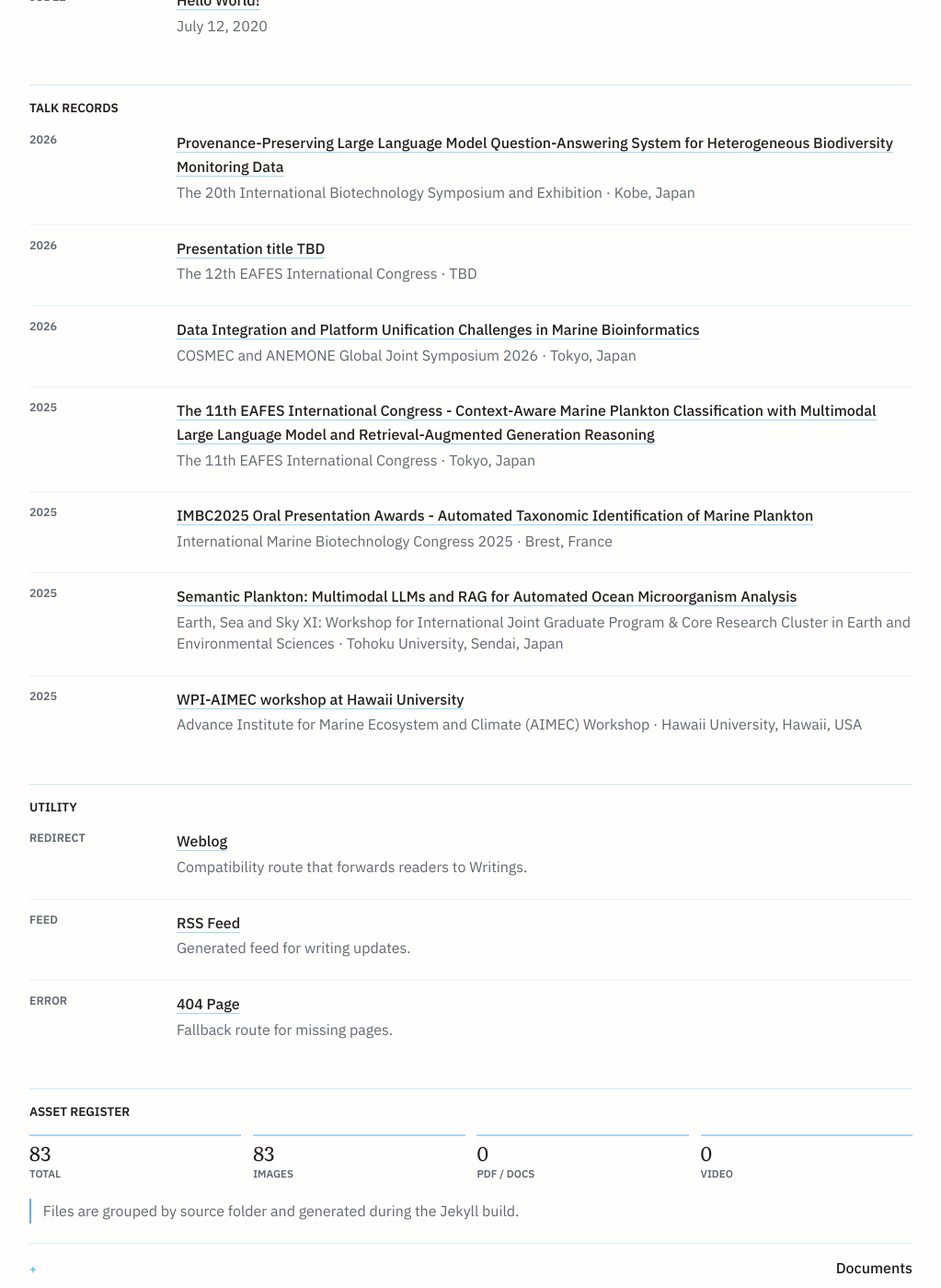
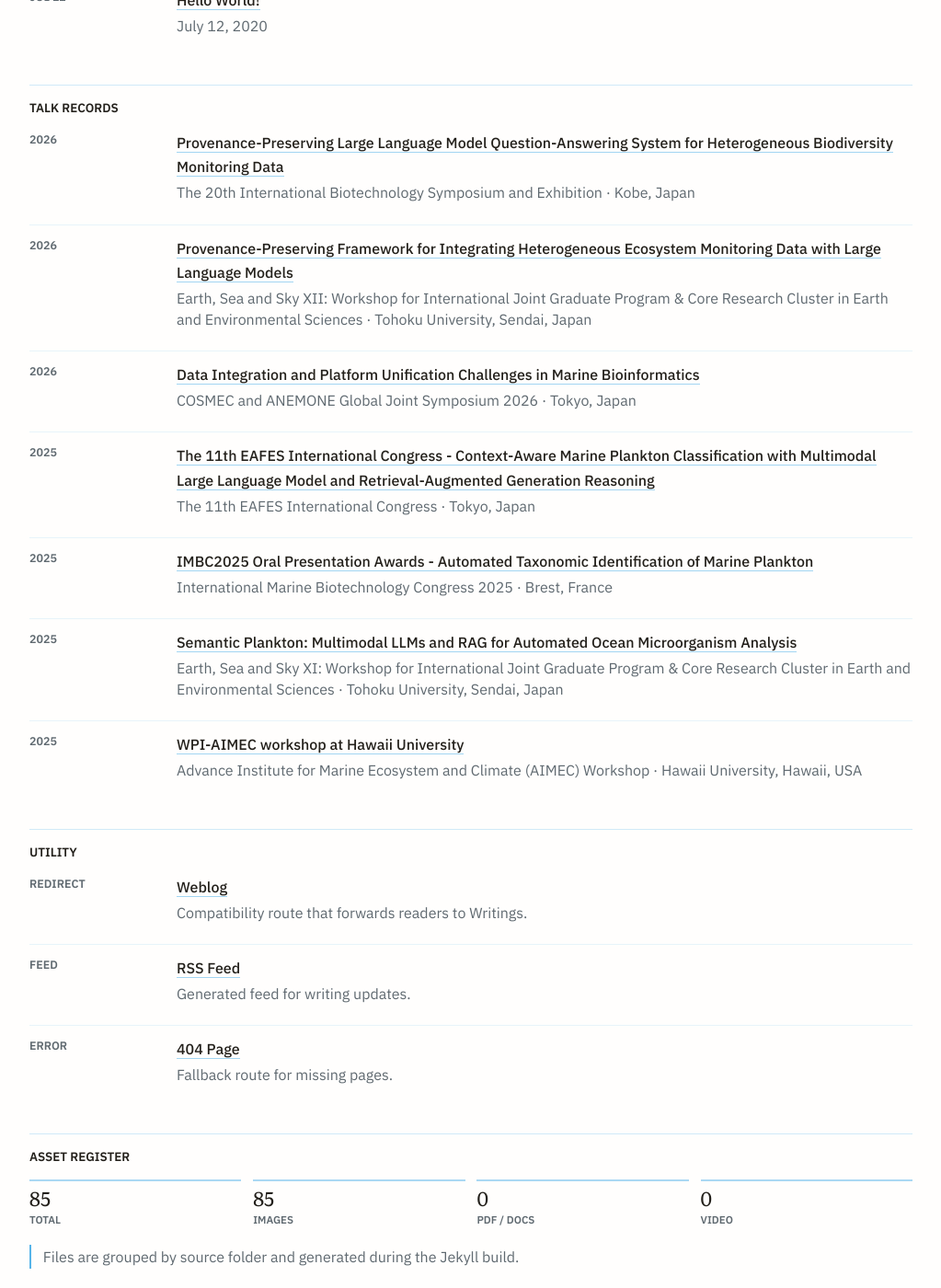
Before and after one commit to jarondlk/jaronchai-blog, a Jekyll site: the page built from pages/sitemap.markdown, in a window 1280 px wide and 1400 px high, scrolled down 3981 px. Shown: the whole window at 92% size, without its empty margins (128-1151 px from the left). Built offline with Jekyll 4.4.1, drawn with Linux system fonts in a browser that asks for light colours; some of the changed text lies outside the part shown.

Commit message:
Add talks

```diff
--- a/_data/talks.yml
+++ b/_data/talks.yml
@@ -19,14 +19,21 @@
     - assets/talks/2026-06-29/ibs2026-kobe-3.jpg
     - assets/talks/2026-06-29/ibs2026-kobe-4.jpg
 
-- title: "Presentation title TBD"
-  event: "The 12th EAFES International Congress"
+- title: "Provenance-Preserving Framework for Integrating Heterogeneous Ecosystem Monitoring Data with Large Language Models"
+  event: "Earth, Sea and Sky XII: Workshop for International Joint Graduate Program & Core Research Cluster in Earth and Environmental Sciences"
   date: "2026-06-04"
-  location: "TBD"
+  location: "Tohoku University, Sendai, Japan"
   description: >
-    Placeholder entry for an upcoming talk at The 12th EAFES International Congress.
-    Details, title, links, and images will be added later.
-  links: {}
+    Poster presentation on a provenance-preserving framework for integrating heterogeneous ecosystem
+    monitoring data with large language models, presented as the follow-up to last year's Earth, Sea
+    and Sky workshop record.
+  links:
+    website: "https://gp-ees.tohoku.ac.jp/en/activity/workshop/"
+    abstract: "/assets/talks/2026-06-04/essxii-2026-abstract.pdf"
+    poster: "/assets/talks/2026-06-04/essxii-2026-poster.pdf"
+  images:
+    - assets/talks/2026-06-04/essxii-2026-poster-photo.jpg
+    - assets/talks/2026-06-04/essxii-2026-workshop-photo.jpg
 
 - title: "Data Integration and Platform Unification Challenges in Marine Bioinformatics"
   event: "COSMEC and ANEMONE Global Joint Symposium 2026"
@@ -67,7 +74,7 @@
     I received IMBC organization awards for other outstanding oral presentations.
   links:
     website: "https://www-iuem.univ-brest.fr/imbc-2025/?lang=e"
-    slides: "https://jaronchai.com/assets/documents/Jaronchai_IMBC2025_small.pdf"
+    slides: "/assets/talks/2025-07-08/imbc2025-slides.pdf"
     abstract: "https://jaronchai.com/assets/talks/2025-07-08/imbc_abs.pdf"
     award: "https://wpi-aimec.jp/en/news/2465/"
   images:
--- a/_data/upcoming_conferences.yml
+++ b/_data/upcoming_conferences.yml
@@ -1,9 +1,3 @@
-- title: "NIFS Doctoral Program Presentation Session"
-  date_start: "2026-07-30"
-  date_label: "Jul 30, 2026"
-  location: "GSIS, Tohoku University, Sendai, Japan"
-  note: "Presentation session for NIFS students advancing to the doctoral program; abstract due by noon on Jul 21, 2026."
-
 - title: "DITTO Summit 2026"
   date_start: "2026-11-11"
   date_end: "2026-11-13"
--- a/_posts/2025-02-25-plankton-llm-rag.markdown
+++ b/_posts/2025-02-25-plankton-llm-rag.markdown
@@ -7,4 +7,4 @@ comments: True
 project: true
 ---
 
-[Download the Plankton LLM RAG PDF companion]({{ site.baseurl }}/assets/documents/plankton_llm_rag.pdf)
+[Download the Plankton LLM RAG PDF companion]({{ site.baseurl }}/assets/talks/2025-03-04/plankton-llm-rag-companion.pdf)
--- a/_posts/2025-07-07-imbc.markdown
+++ b/_posts/2025-07-07-imbc.markdown
@@ -7,4 +7,4 @@ comments: True
 project: true
 ---
 
-[Download the Automated Taxonomic Identification of Marine Plankton PDF companion]({{ site.baseurl }}/assets/documents/Jaronchai_IMBC2025_small.pdf)
+[Download the Automated Taxonomic Identification of Marine Plankton PDF companion]({{ site.baseurl }}/assets/talks/2025-07-08/imbc2025-slides.pdf)
--- a/pages/sitemap.markdown
+++ b/pages/sitemap.markdown
@@ -23,7 +23,6 @@ permalink: /sitemap/
 {% assign video_count = 0 %}
 {% assign style_count = 0 %}
 {% assign other_asset_count = 0 %}
-{% assign document_asset_count = 0 %}
 {% assign talk_asset_count = 0 %}
 {% assign writing_image_asset_count = 0 %}
 {% assign general_asset_count = 0 %}
@@ -45,9 +44,7 @@ permalink: /sitemap/
   {% else %}
     {% assign other_asset_count = other_asset_count | plus: 1 %}
   {% endif %}
-  {% if asset.path contains "/assets/documents/" %}
-    {% assign document_asset_count = document_asset_count | plus: 1 %}
-  {% elsif asset.path contains "/assets/talks/" %}
+  {% if asset.path contains "/assets/talks/" %}
     {% assign talk_asset_count = talk_asset_count | plus: 1 %}
   {% elsif asset.path contains "/assets/image/" %}
     {% assign writing_image_asset_count = writing_image_asset_count | plus: 1 %}
@@ -347,25 +344,6 @@ permalink: /sitemap/
   <div class="asset-groups" aria-label="Grouped site assets">
     <details class="asset-group">
       <summary>
-        <span>Documents</span>
-        <small>{{ document_asset_count }} {% if document_asset_count == 1 %}file{% else %}files{% endif %}</small>
-      </summary>
-      <ol class="asset-list" aria-label="Document assets">
-      {% for asset in asset_files %}
-        {% if asset.path contains "/assets/documents/" %}
-          <li>
-            <span class="asset-kind">{{ asset.extname | remove_first: "." | upcase }}</span>
-            <div class="asset-copy">
-              <a href="{{ asset.path }}">{{ asset.path | remove_first: "/" }}</a>
-            </div>
-          </li>
-        {% endif %}
-      {% endfor %}
-      </ol>
-    </details>
-
-    <details class="asset-group">
-      <summary>
         <span>Talk Media</span>
         <small>{{ talk_asset_count }} {% if talk_asset_count == 1 %}file{% else %}files{% endif %}</small>
       </summary>
@@ -410,7 +388,7 @@ permalink: /sitemap/
       </summary>
       <ol class="asset-list" aria-label="General assets">
       {% for asset in asset_files %}
-        {% unless asset.path contains "/assets/documents/" or asset.path contains "/assets/talks/" or asset.path contains "/assets/image/" %}
+        {% unless asset.path contains "/assets/talks/" or asset.path contains "/assets/image/" %}
           <li>
             <span class="asset-kind">{{ asset.extname | remove_first: "." | upcase }}</span>
             <div class="asset-copy">
```
Also changed, not shown: assets/talks/2026-06-04/essxii-2026-poster-photo.jpg (added), assets/talks/2026-06-04/essxii-2026-workshop-photo.jpg (added), 6 other files.
